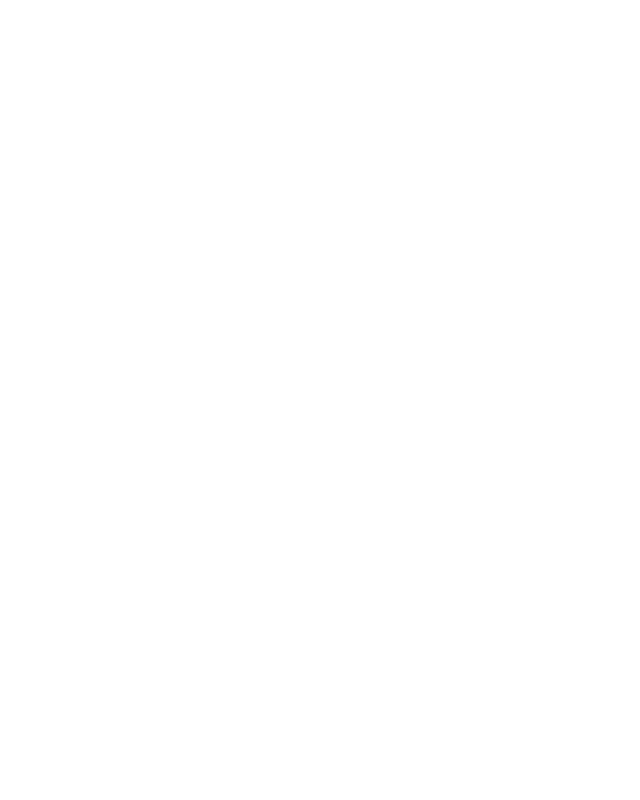
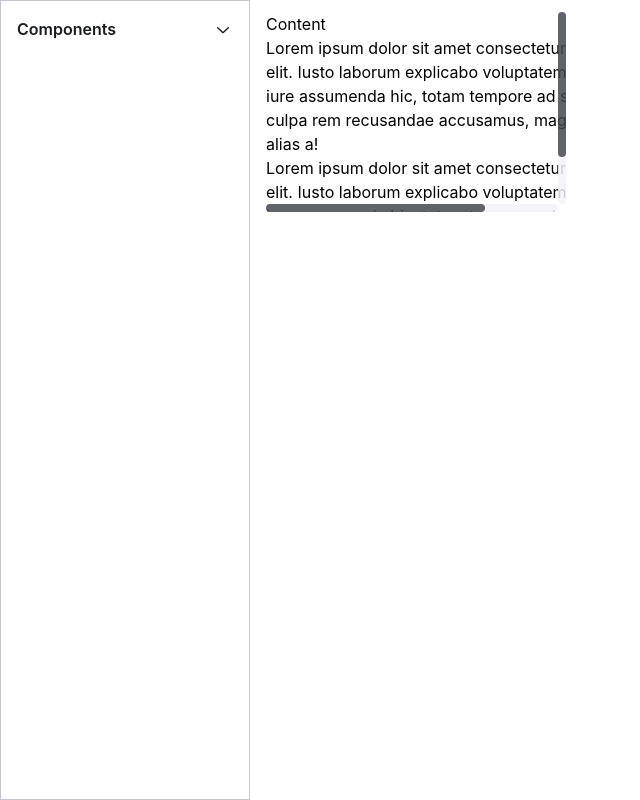
Before and after one commit to phamhaduy95/react-component-lib, a React (Vite) app: page /components/scroll-area in a window 1280 px wide. Before the commit this address had no page. Shown: the whole page, without its empty margins (0-640 px from the left). Built offline with nearby package versions, Linux system fonts and the light colour scheme.

Commit message:
add ScrollArea page

```diff
--- a/src/RoutesConfig.tsx
+++ b/src/RoutesConfig.tsx
@@ -1,8 +1,10 @@
 import ComponentsPage from '@pages/components';
 import ButtonPage from '@pages/components/button/ButtonPage';
+import ScrollAreaPage from '@pages/components/scrollArea/ScrollAreaPage';
 import SelectPage from '@pages/components/select/SelectPage';
 import TextInputPage from '@pages/components/text-input/TextInputPage';
 import HomePage from '@pages/homes/HomePage';
+
 import { BrowserRouter, Route, Routes } from 'react-router';
 
 const RouteConfig = () => {
@@ -14,6 +16,7 @@
 					<Route path="button" element={<ButtonPage />} />
 					<Route path="text-input" element={<TextInputPage />} />
 					<Route path="select" element={<SelectPage />} />
+					<Route path="scroll-area" element={<ScrollAreaPage />} />
 				</Route>
 			</Routes>
 		</BrowserRouter>
--- a/src/pages/components/ComponentsPage.tsx
+++ b/src/pages/components/ComponentsPage.tsx
@@ -12,7 +12,7 @@
 					title: 'NavigationBar'
 				},
 				{
-					href: '/components/scrollbar',
+					href: '/components/scroll-area',
 					title: 'ScrollBar'
 				},
 				{
--- a/src/pages/components/button/ButtonPage.tsx
+++ b/src/pages/components/button/ButtonPage.tsx
@@ -4,7 +4,7 @@
 	return (
 		<>
 			<section>
-				<h2 className="mb-2">Button Variant</h2>
+				<h2 className="mb-2">Button 1 Variant</h2>
 				<div className="flex gap-3">
 					<Button>Click Me</Button>
 					<Button variant="outlined">Click Me</Button>
--- /dev/null
+++ b/src/pages/components/scrollArea/ScrollAreaPage.tsx
@@ -0,0 +1,23 @@
+import ScrollArea from '@components/ScrollArea/ScrollArea';
+
+const ScrollAreaPage = () => {
+	return (
+		<ScrollArea className="h-[200px] w-[300px]">
+			<div className="w-[400px]">
+				<h1>Content</h1>
+				<p>
+					Lorem ipsum dolor sit amet consectetur adipisicing elit. Iusto laborum explicabo
+					voluptatem laboriosam iure assumenda hic, totam tempore ad sint illum id culpa
+					rem recusandae accusamus, magnam mollitia, alias a!
+				</p>
+				<p>
+					Lorem ipsum dolor sit amet consectetur adipisicing elit. Iusto laborum explicabo
+					voluptatem laboriosam iure assumenda hic, totam tempore ad sint illum id culpa
+					rem recusandae accusamus, magnam mollitia, alias a!
+				</p>
+			</div>
+		</ScrollArea>
+	);
+};
+
+export default ScrollAreaPage;
--- a/src/pages/components/select/SelectPage.tsx
+++ b/src/pages/components/select/SelectPage.tsx
@@ -2,28 +2,32 @@
 
 const SelectPage = () => {
 	const items: SelectProps['items'] = [
-		{
-			label: 'A',
-			value: 'A'
-		},
-		{
-			label: 'B',
-			value: 'B'
-		},
-		{
-			label: 'C',
-			value: 'C'
-		},
-		{
-			label: 'D',
-			value: 'D',
-			disabled: true
-		}
+		{ value: 'light-monochrome', label: 'Light Monochrome' },
+		{ value: 'dark-green', label: 'Dark Green' },
+		{ value: 'svelte-orange', label: 'Svelte Orange' },
+		{ value: 'punk-pink', label: 'Punk Pink' },
+		{ value: 'ocean-blue', label: 'Ocean Blue' },
+		{ value: 'sunset-red', label: 'Sunset Red' },
+		{ value: 'forest-green', label: 'Forest Green' },
+		{ value: 'lavender-purple', label: 'Lavender Purple' },
+		{ value: 'mustard-yellow', label: 'Mustard Yellow' },
+		{ value: 'slate-gray', label: 'Slate Gray' },
+		{ value: 'neon-green', label: 'Neon Green' },
+		{ value: 'coral-reef', label: 'Coral Reef' },
+		{ value: 'midnight-blue', label: 'Midnight Blue' },
+		{ value: 'crimson-red', label: 'Crimson Red' },
+		{ value: 'mint-green', label: 'Mint Green' },
+		{ value: 'pastel-pink', label: 'Pastel Pink' },
+		{ value: 'golden-yellow', label: 'Golden Yellow' },
+		{ value: 'deep-purple', label: 'Deep Purple' },
+		{ value: 'turquoise-blue', label: 'Turquoise Blue' },
+		{ value: 'burnt-orange', label: 'Burnt Orange' },
+		{ value: 'b-orange', label: 'Burnt Orange' }
 	];
 
 	return (
 		<div>
-			<Select label="Select" placeholder="Select a item" items={items} />
+			<Select label="Select Food" placeholder="Select a item" items={items} />
 		</div>
 	);
 };
```
